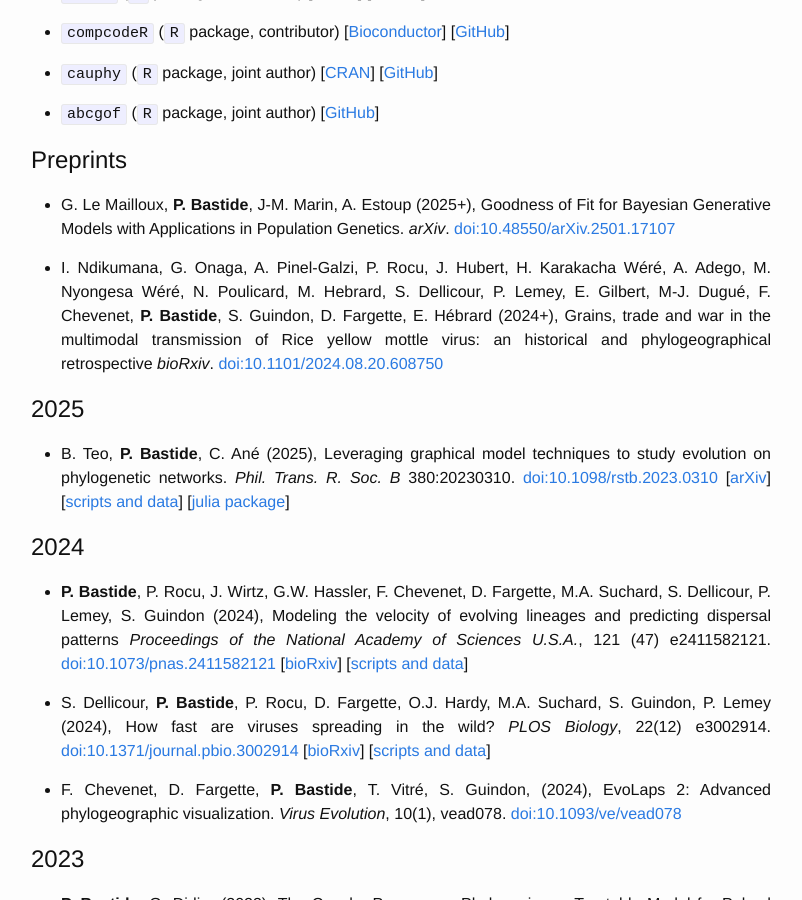
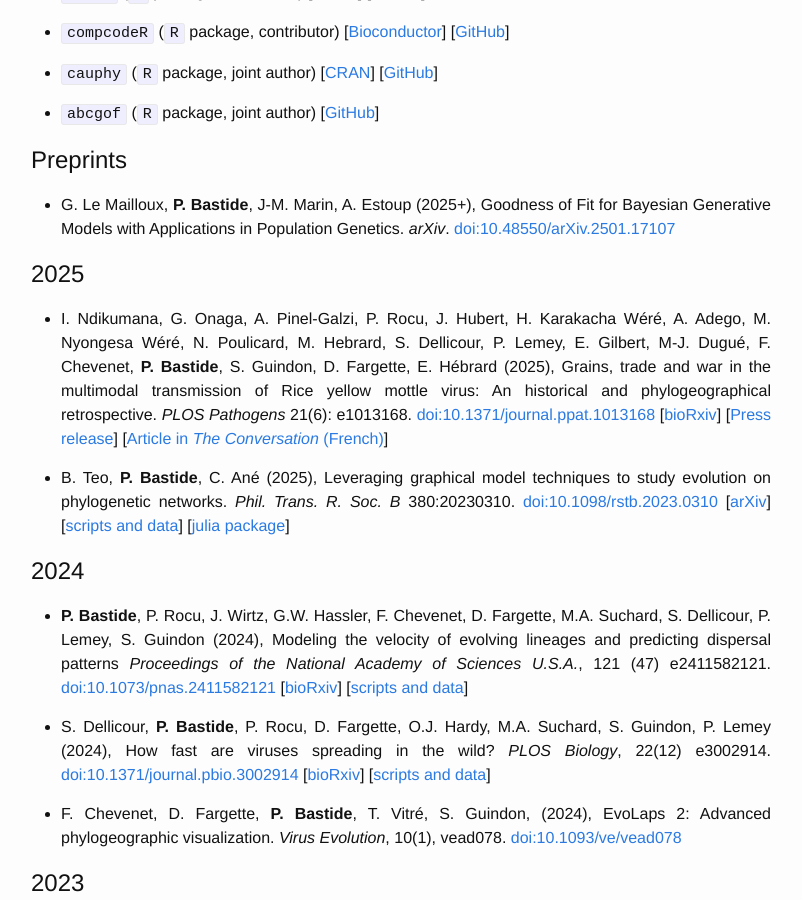
Before and after one commit to pbastide/pbastide.github.io, a Jekyll site: the page built from publi.md, in a window 1280 px wide and 900 px high, scrolled down 357 px. Shown: the whole window, without its empty margins (239-1041 px from the left). Built offline with Jekyll 4.4.1, drawn with Linux system fonts in a browser that asks for light colours.

Commit message:
update publi

```diff
--- a/publi.md
+++ b/publi.md
@@ -28,14 +28,17 @@ Goodness of Fit for Bayesian Generative Models with Applications in Population G
 *arXiv*.
 [doi:10.48550/arXiv.2501.17107](https://doi.org/10.48550/arXiv.2501.17107)
 
+# 2025
+
 * I. Ndikumana, G. Onaga, A. Pinel-Galzi, P. Rocu, J. Hubert, H. Karakacha Wéré,
 A. Adego, M. Nyongesa Wéré, N. Poulicard, M. Hebrard, S. Dellicour, P. Lemey,
-E. Gilbert, M-J. Dugué, F. Chevenet, **P. Bastide**, S. Guindon, D. Fargette, E. Hébrard (2024+),
-Grains, trade and war in the multimodal transmission of Rice yellow mottle virus: an historical and phylogeographical retrospective
-*bioRxiv*.
-[doi:10.1101/2024.08.20.608750](https://doi.org/10.1101/2024.08.20.608750)
-
-# 2025
+E. Gilbert, M-J. Dugué, F. Chevenet, **P. Bastide**, S. Guindon, D. Fargette, E. Hébrard (2025),
+Grains, trade and war in the multimodal transmission of Rice yellow mottle virus: An historical and phylogeographical retrospective.
+*PLOS Pathogens* 21(6): e1013168.
+[doi:10.1371/journal.ppat.1013168](https://doi.org/10.1371/journal.ppat.1013168)
+[[bioRxiv](https://doi.org/10.1101/2024.08.20.608750)]
+[[Press release](https://www.eurekalert.org/news-releases/1087128)]
+[[Article in *The Conversation* (French)](https://theconversation.com/comment-ce-virus-du-riz-a-conquis-toute-lafrique-259329)]
 
 * B. Teo, **P. Bastide**, C. Ané (2025), Leveraging graphical model techniques to study evolution on phylogenetic networks.
 *Phil. Trans. R. Soc. B* 380:20230310.
```
